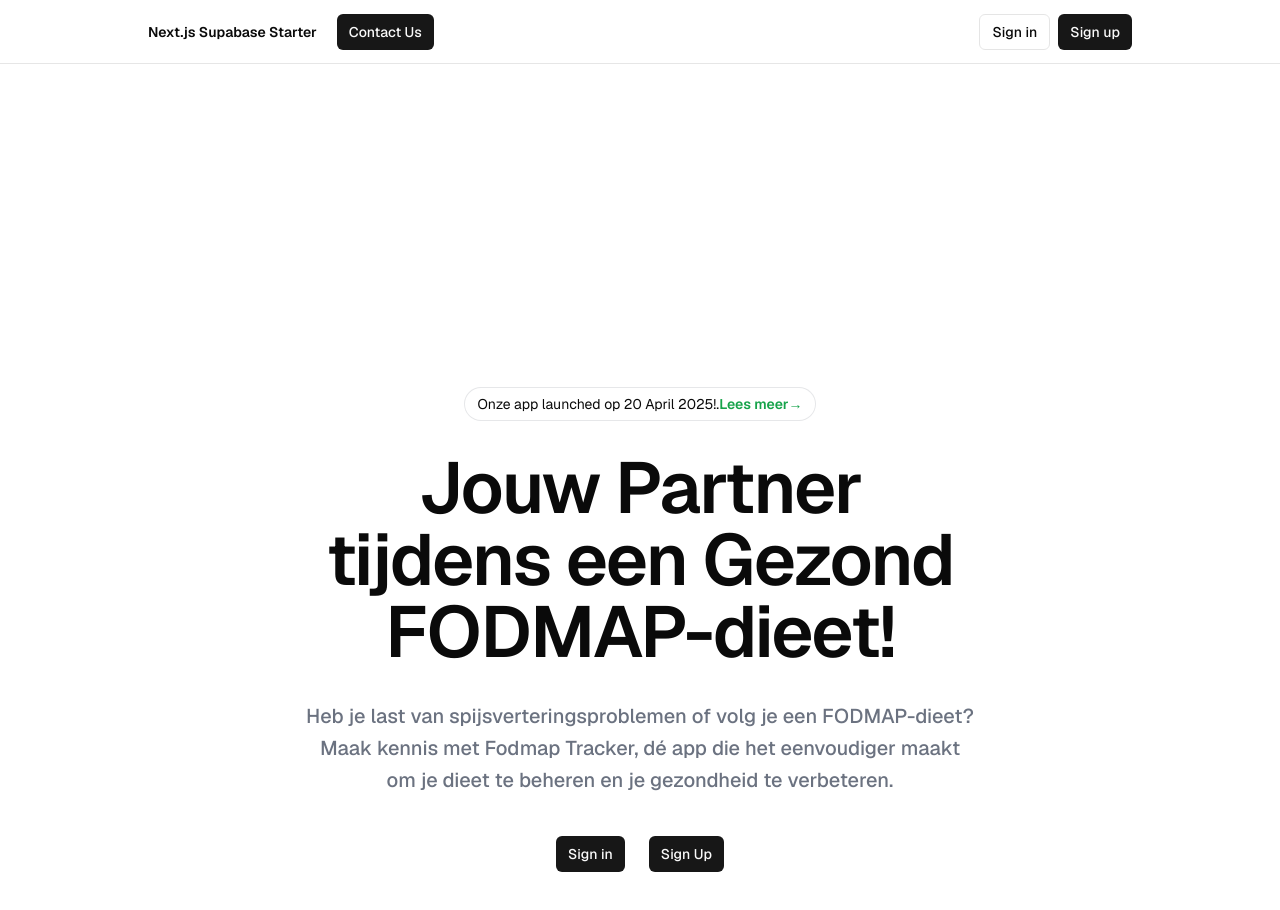
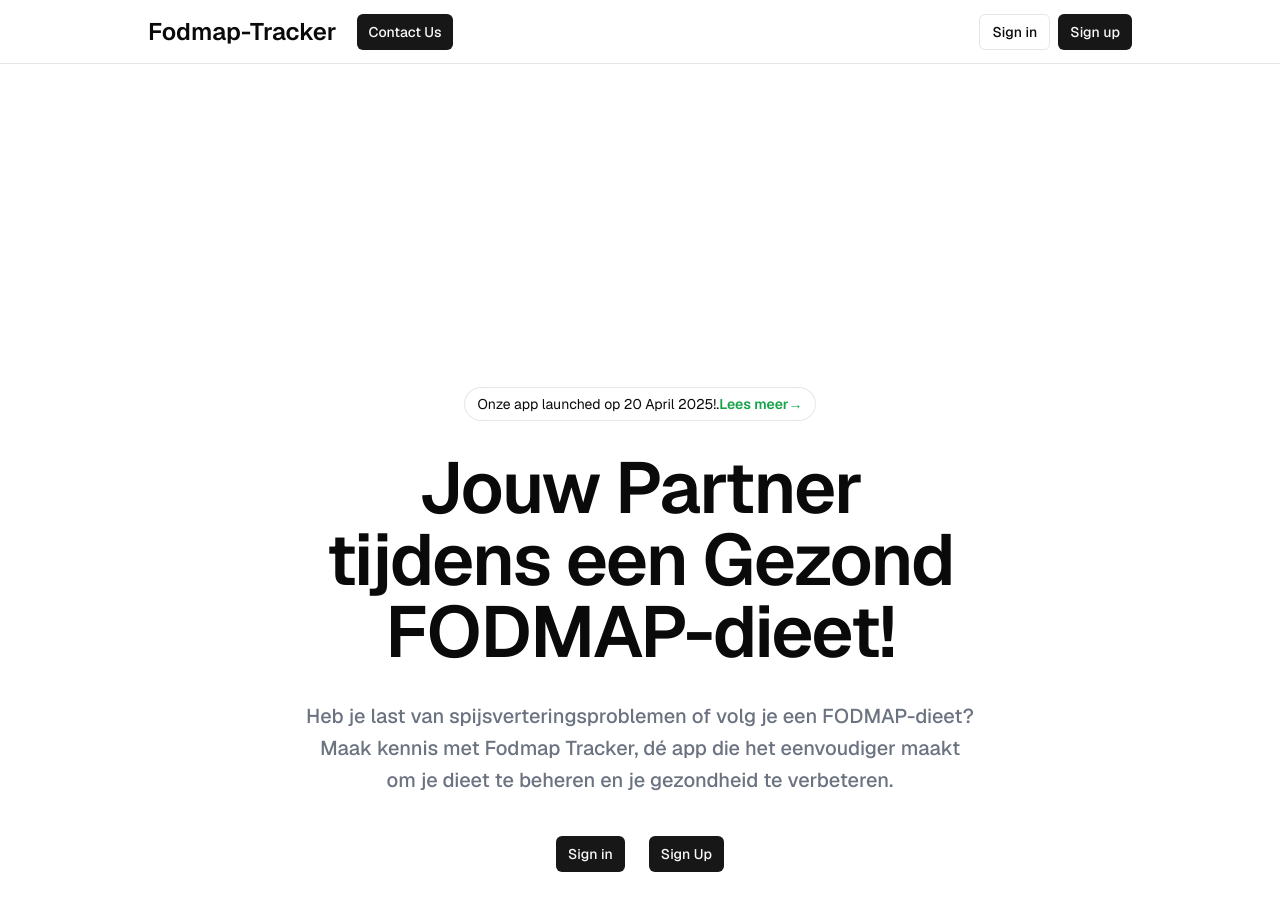
Before and after one commit to djgomezbe/fodmap, a Next.js app: page / in a window 1280 px wide. Shown: the top 910 px of the page. Built offline with nearby package versions, Linux system fonts and the light colour scheme; no server answers.

Commit message:
completing the template

```diff
--- a/app/layout.tsx
+++ b/app/layout.tsx
@@ -7,6 +7,7 @@ import { Geist } from "next/font/google";
 import { ThemeProvider } from "next-themes";
 import Link from "next/link";
 import "./globals.css";
+import Image from "./fodmap.png";
 
 const defaultUrl = process.env.VERCEL_URL
   ? `https://${process.env.VERCEL_URL}`
@@ -41,8 +42,8 @@ export default function RootLayout({
             <div className="flex-1 w-full flex flex-col gap-20 items-center">
               <nav className="w-full flex justify-center border-b border-b-foreground/10 h-16">
                 <div className="w-full max-w-5xl flex justify-between items-center p-3 px-5 text-sm">
-                  <div className="flex gap-5 items-center font-semibold">
-                    <Link href={"/"}>Next.js Supabase Starter</Link>
+                  <div className="flex gap-5 items-center text-2xl font-semibold">
+                    <Link href={"/"}>Fodmap-Tracker</Link>
                     <div className="flex items-center gap-2">
                       <DeployButton />
                     </div>
--- a/app/notes/page.tsx
+++ /dev/null
@@ -1,16 +0,0 @@
-import { createClient } from "@/utils/supabase/server";
-import { redirect } from "next/navigation";
-
-export default async function Page() {
-  const supabase = await createClient();
-  const {
-    data: { user },
-  } = await supabase.auth.getUser();
-
-  if (!user) {
-    return redirect("/sign-in");
-  }
-  const { data: notes } = await supabase.from("notes").select();
-
-  return <pre>{JSON.stringify(notes, null, 2)}</pre>;
-}
```
Also changed, not shown: app/fodmap.png (renamed from app/protected/fodmap.png).
